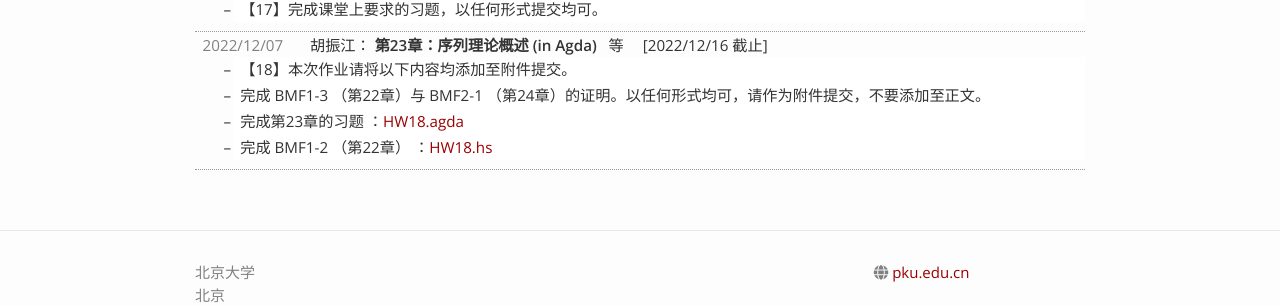
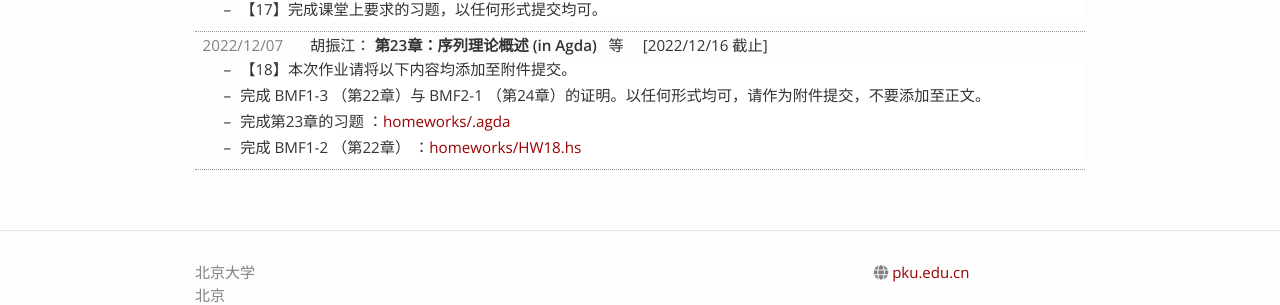
Before and after one commit to zhenjiang888/FP, a Jekyll site: the page built from 2022/assignments.md, in a window 1280 px wide. Shown: the part 1495-1800 px from the top of the page. Built offline with Jekyll 4.4.1, drawn with Linux system fonts in a browser that asks for light colours; nearby versions of some CDN libraries.

Commit message:
Fix link of templates

```diff
--- a/_data/_2022.yaml
+++ b/_data/_2022.yaml
@@ -243,9 +243,9 @@ lectures:
     - text: 【18】本次作业请将以下内容均添加至附件提交。
     - text: 完成 BMF1-3 （第22章）与 BMF2-1 （第24章）的证明。以任何形式均可，请作为附件提交，不要添加至正文。
     - text: 完成第23章的习题
-      link: HW18.agda
+      link: homeworks/.agda
     - text: 完成 BMF1-2 （第22章）
-      link: HW18.hs
+      link: homeworks/HW18.hs
     due: 2022/12/16
 
 updates:
```
